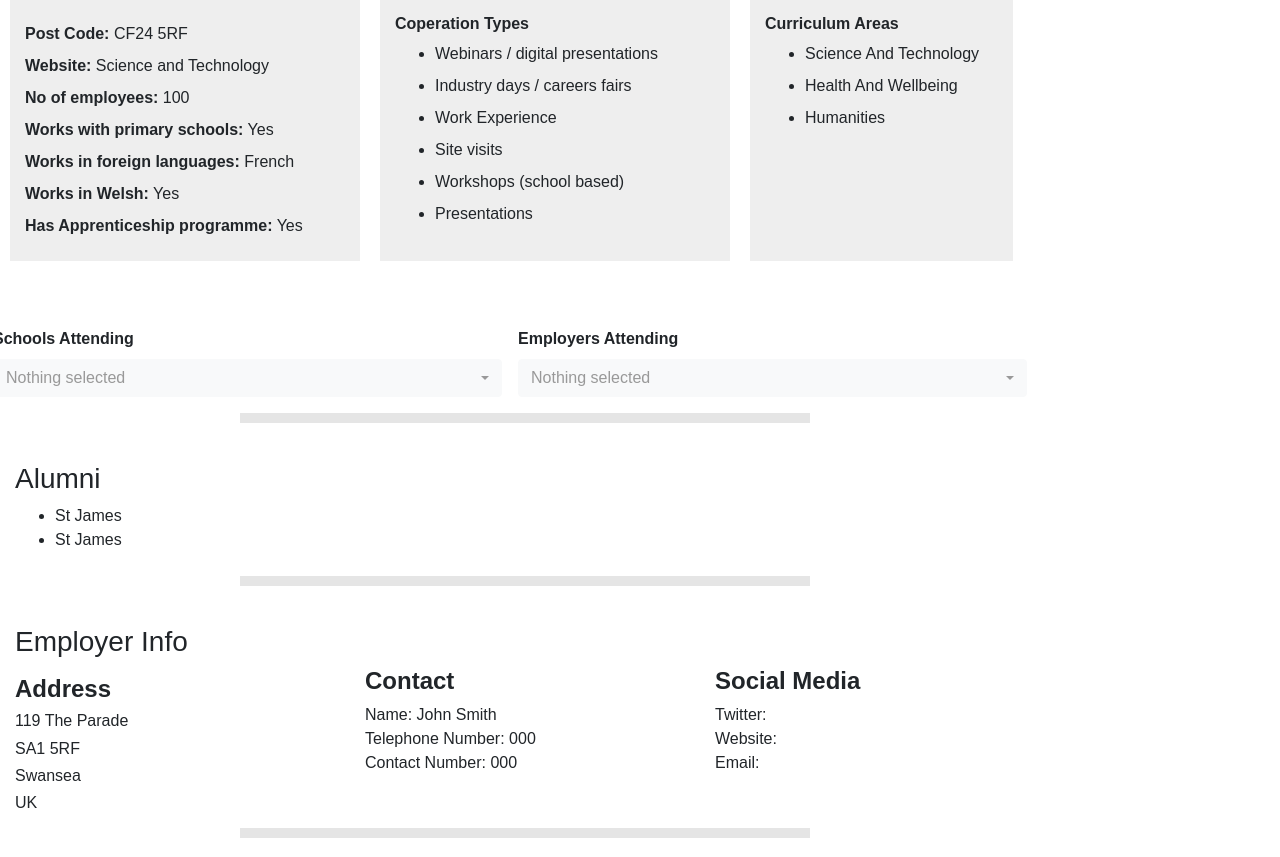
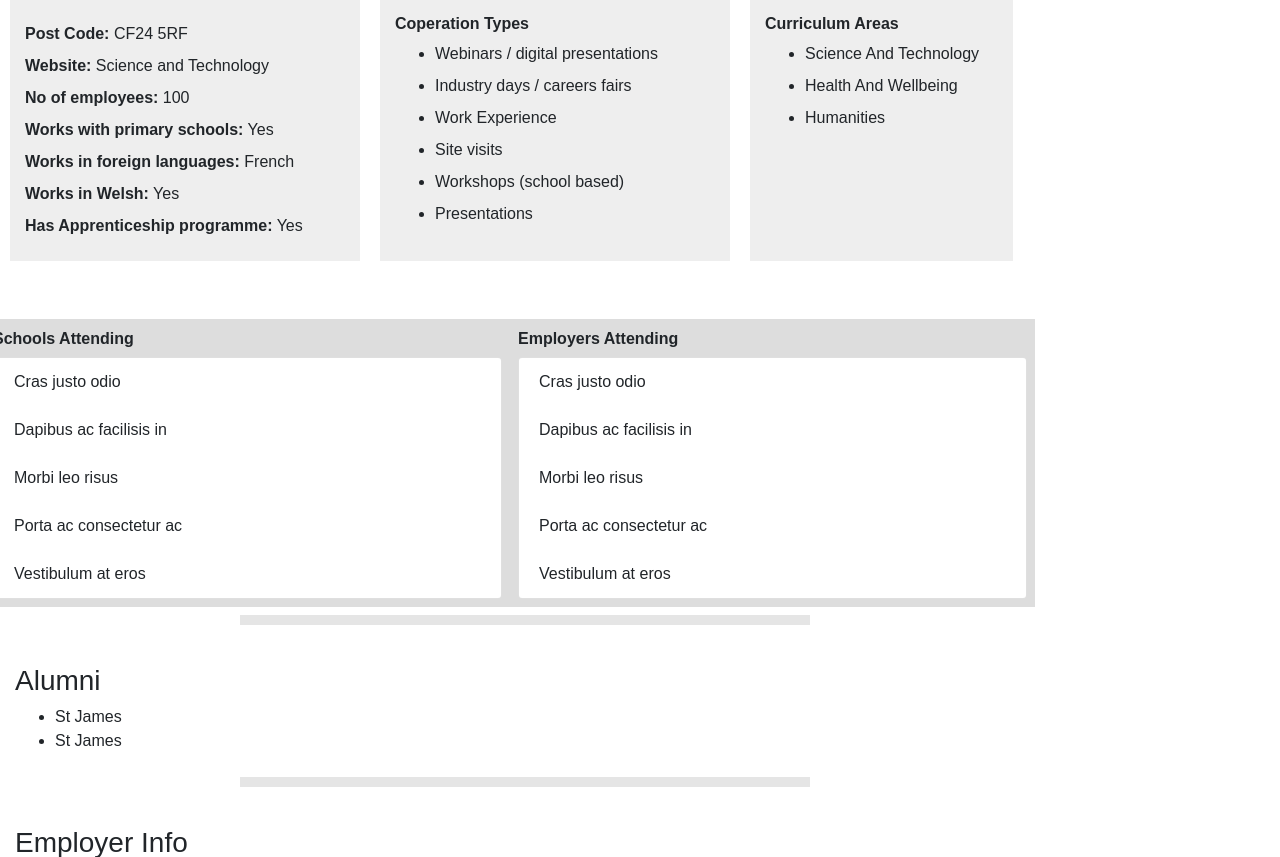
Before and after one commit to krzysztof-rachwal/Masters-Dissertation, a Spring Boot app: page /employers/id in a window 1280 px wide. Shown: the part 1589-2446 px from the top of the page. Run offline with Spring Boot 4, Linux system fonts and the light colour scheme; some of the project's set-up classes (security, data sources, template engines, error pages and the like) are left out, and stand-ins take their place; some libraries are stand-ins or nearby versions.

Commit message:
fix multiselect and small changes to new requirements

```diff
--- a/src/main/resources/templates/employersProfilePage.html
+++ b/src/main/resources/templates/employersProfilePage.html
@@ -477,23 +477,25 @@
     </div>
 
     <div class="row gel-content-container">
-        <div class="mb-auto p-2 col-6">
-            <label for="exampleFormControlSelect1" class="font-weight-bold">Schools Attending</label>
-            <select multiple class="form-control" id="exampleFormControlSelect1">
-                <option>Bryn Hafod Primary School</option>
-                <option>Christ The King RC Primary School</option>
-                <option>Gabafalfa Primary School</option>
-
-            </select>
+        <div class="mb-auto p-2 col-md-6 well2">
+            <label class="font-weight-bold h6">Schools Attending</label>
+            <ul class="list-group">
+                <li class="list-group-item">Cras justo odio</li>
+                <li class="list-group-item">Dapibus ac facilisis in</li>
+                <li class="list-group-item">Morbi leo risus</li>
+                <li class="list-group-item">Porta ac consectetur ac</li>
+                <li class="list-group-item">Vestibulum at eros</li>
+            </ul>
         </div>
-
-        <div class="mb-auto p-2 col-6">
-            <label for="exampleFormControlSelect2" class="font-weight-bold">Employers Attending</label>
-            <select multiple class="form-control" id="exampleFormControlSelect2">
-                <option>Admiral</option>
-                <option>Evolve Tech</option>
-                <option>Rynolds & Rynolds</option>
-            </select>
+        <div class="mb-auto p-2 col-md-6 well2">
+            <label class="font-weight-bold h6">Employers Attending</label>
+            <ul class="list-group">
+                <li class="list-group-item">Cras justo odio</li>
+                <li class="list-group-item">Dapibus ac facilisis in</li>
+                <li class="list-group-item">Morbi leo risus</li>
+                <li class="list-group-item">Porta ac consectetur ac</li>
+                <li class="list-group-item">Vestibulum at eros</li>
+            </ul>
         </div>
     </div>
 
--- a/src/main/resources/templates/fragments/headerTemplate.html
+++ b/src/main/resources/templates/fragments/headerTemplate.html
@@ -85,7 +85,7 @@
                     <a href="/report">Report</a>
                 </li>
                 <li>
-                    <a href="/contact-us">Contact Us</a>
+                    <a href="/contact-us">Get in touch</a>
                 </li>
             </ul>
         </div>
--- a/src/main/resources/templates/searchEmployerPage.html
+++ b/src/main/resources/templates/searchEmployerPage.html
@@ -26,11 +26,9 @@
     <link rel="stylesheet" href="https://cdnjs.cloudflare.com/ajax/libs/bootstrap-select/1.13.1/css/bootstrap-select.css" />
     <link th:href="@{../css/ebe_style.css}" href="../css/ebe_style.css" rel="stylesheet"/>
     <meta name="viewport" content="initial-scale=1, maximum-scale=1">
-    <meta name="viewport" content="initial-scale=1, maximum-scale=1">
     <title>Employers</title>
 
 </head>
-
 <body>
 <header th:replace="fragments/headerTemplate :: header">
 </header>
```
Also changed, not shown: src/main/resources/templates/addEventsPage.html (+11 -12 lines), src/main/resources/templates/eventsProfilePage.html (+12 -13 lines), src/main/resources/templates/requestPage.html (+34 -15 lines), src/main/resources/templates/searchEventsPage.html (+1 -9 lines).
